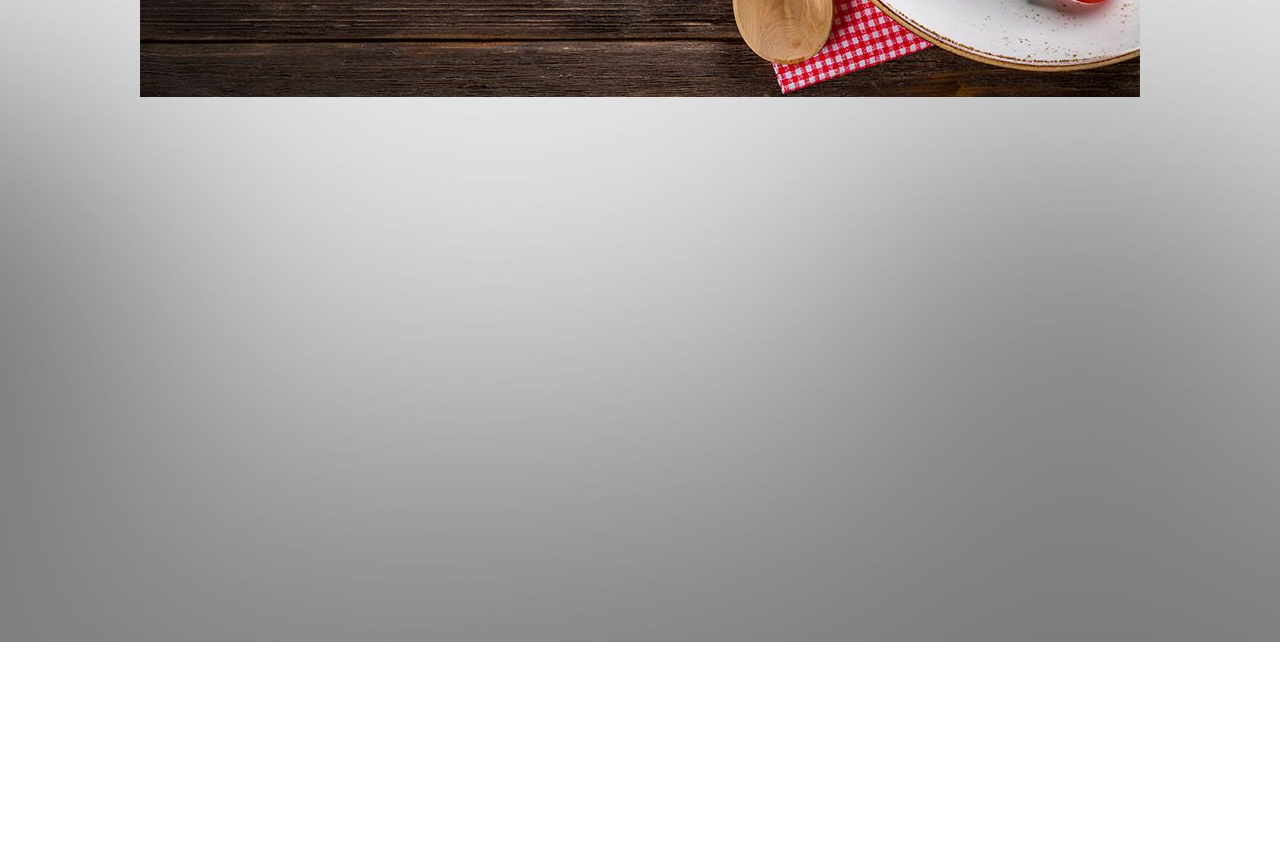
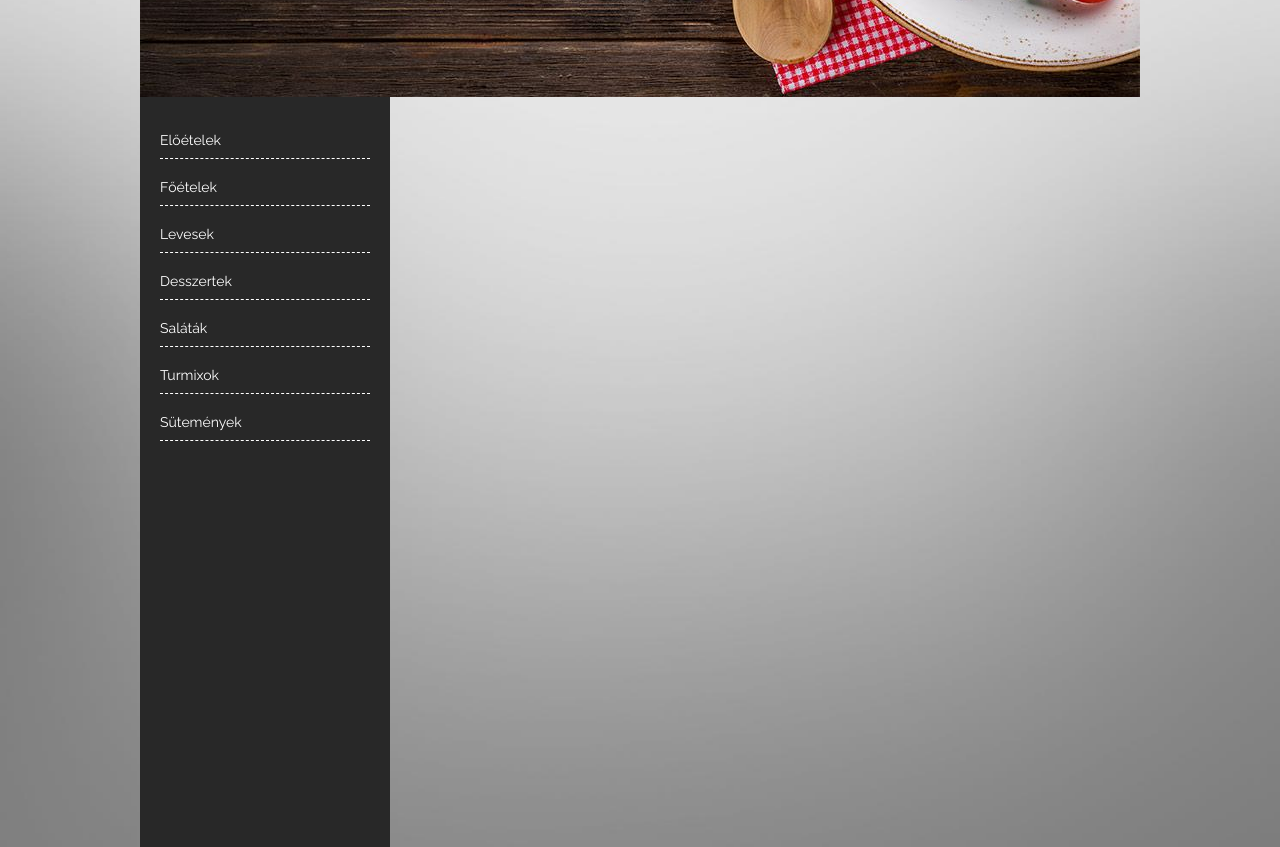
Before and after one commit to respat/rspt-web, a plain HTML site: page index.html in a window 1280 px wide. Shown: the part 78-925 px from the top of the page. Before the commit the page ends 800 px from the top, so only its background shows below. Drawn offline with Linux system fonts and the light colour scheme.

Commit message:
Added menu

```diff
--- a/index.html
+++ b/index.html
@@ -14,7 +14,13 @@
             <h1>Receptek</h1>
         </div>
         <div id="nav">
-
+            <span><a href="">Előételek</a></span>
+            <span><a href="">Főételek</a></span>
+            <span><a href="">Levesek</a></span>
+            <span><a href="">Desszertek</a></span>
+            <span><a href="">Saláták</a></span>
+            <span><a href="">Turmixok</a></span>
+            <span><a href="">Sütemények</a></span>
         </div>
         <div id="content">
 
--- a/style/style.css
+++ b/style/style.css
@@ -3,6 +3,7 @@
 
 #container {
     max-width: 1000px;
+    width: 95%;
     margin: 0 auto;
 }
 
@@ -20,6 +21,22 @@
 
 #nav {
     background-color: #282828;
+    height: 750px;
+    width: 250px;
+    padding: 15px 10px;
+}
+
+#nav span {
+    display: block;
+    margin: 10px 10px;
+    padding: 10px 0px;
+    border-bottom: 1px dashed white;
+}
+
+#nav span a{
+    margin: 10px 0px;
+    color: white;
+    text-decoration: none;
 }
 
 *{
```
